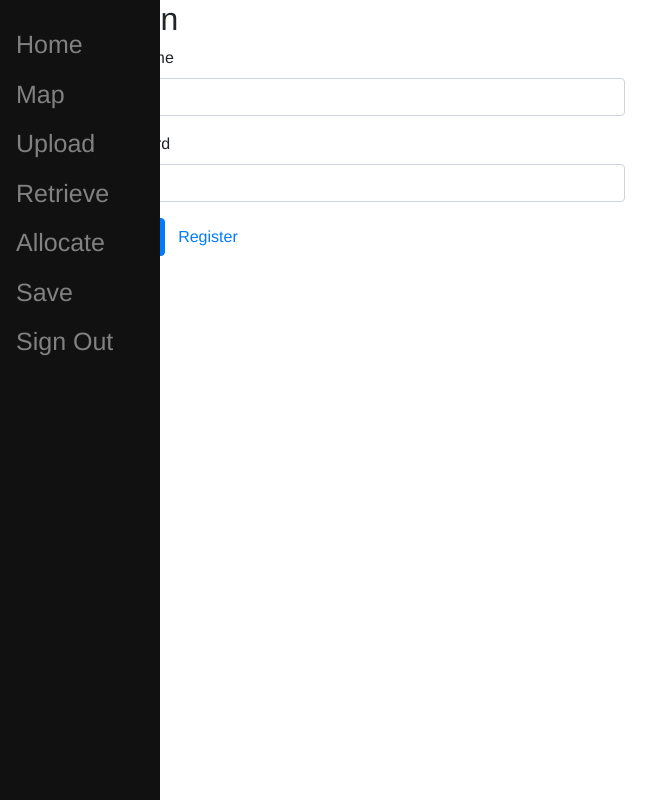
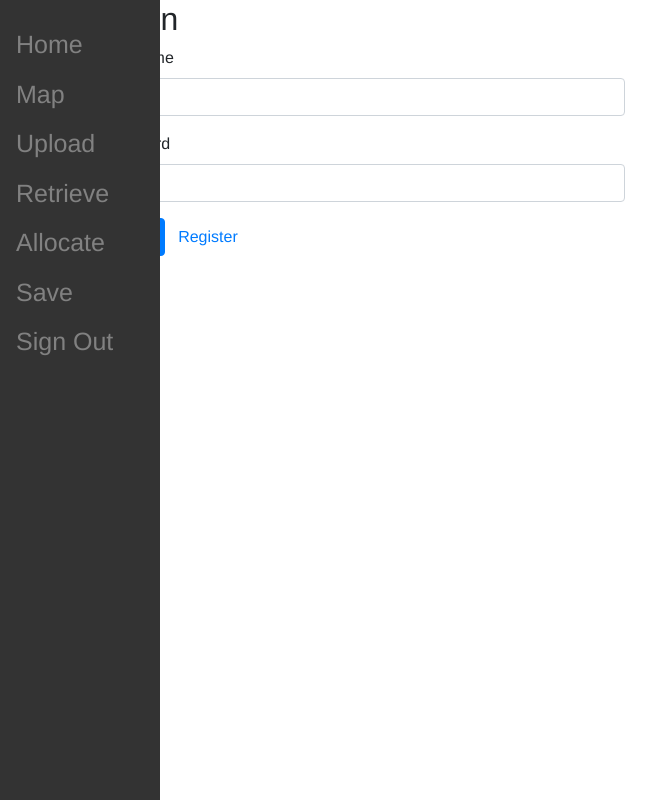
Before and after one commit to grimmweeper/capstone-space-allocation, a React (Create React App) app in the folder React-Web UI/: page /login in a window 1280 px wide. Shown: the whole page, without its empty margins (0-672 px from the left). Built offline with nearby package versions, Linux system fonts and the light colour scheme.

Commit message:
Unsaved changes before merging with master

```diff
--- a/React-Web UI/package.json
+++ b/React-Web UI/package.json
@@ -12,6 +12,7 @@
     "font-awesome": "^4.7.0",
     "leaflet": "^1.6.0",
     "leaflet-path-drag": "^1.1.0",
+    "md5": "^2.2.1",
     "morgan": "^1.10.0",
     "pg": "^8.0.0",
     "react": "^16.12.0",
--- a/React-Web UI/src/App.css
+++ b/React-Web UI/src/App.css
@@ -27,7 +27,7 @@
   z-index: 1;
   top: 0;
   left: 0;
-  background-color: #111;
+  background-color:#333;
   overflow-x: hidden;
   padding-top: 20px;
 }
```
Also changed, not shown: 1 other file (tests, documents, lock files or other folders).
